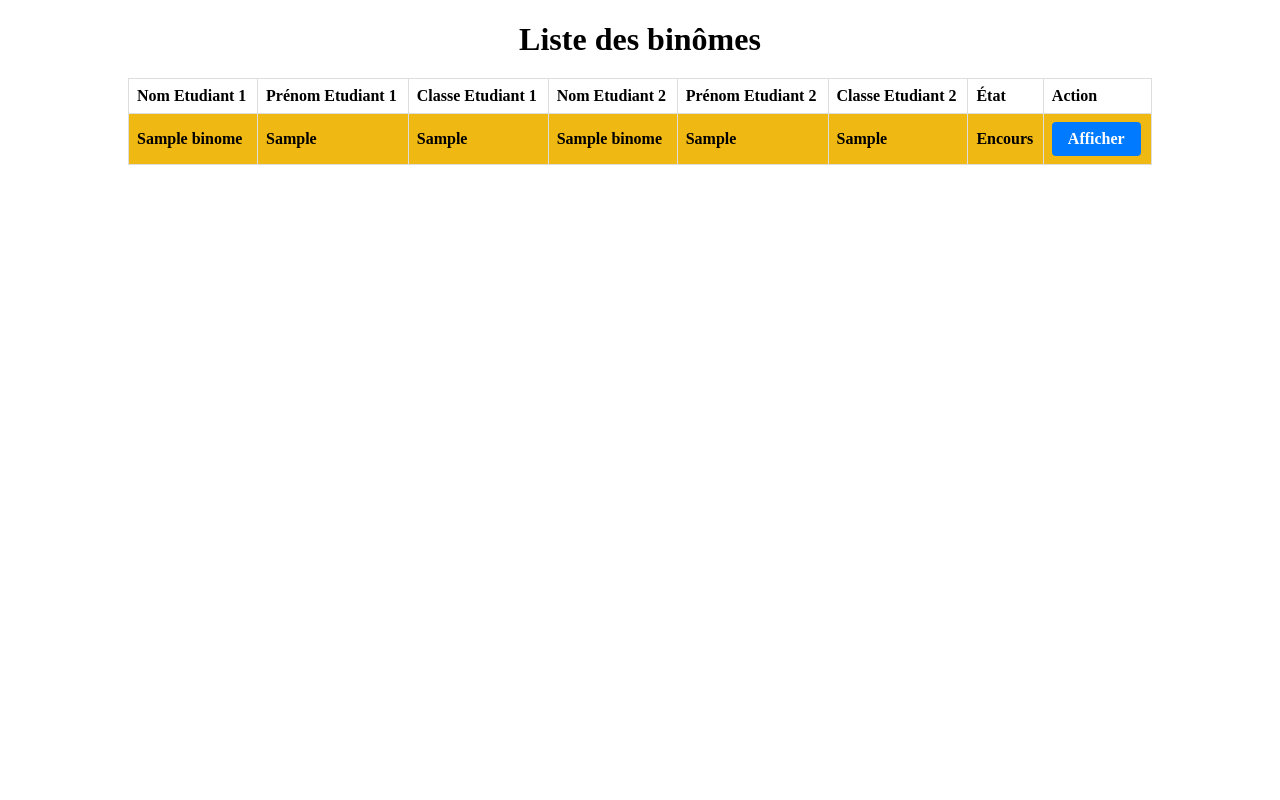
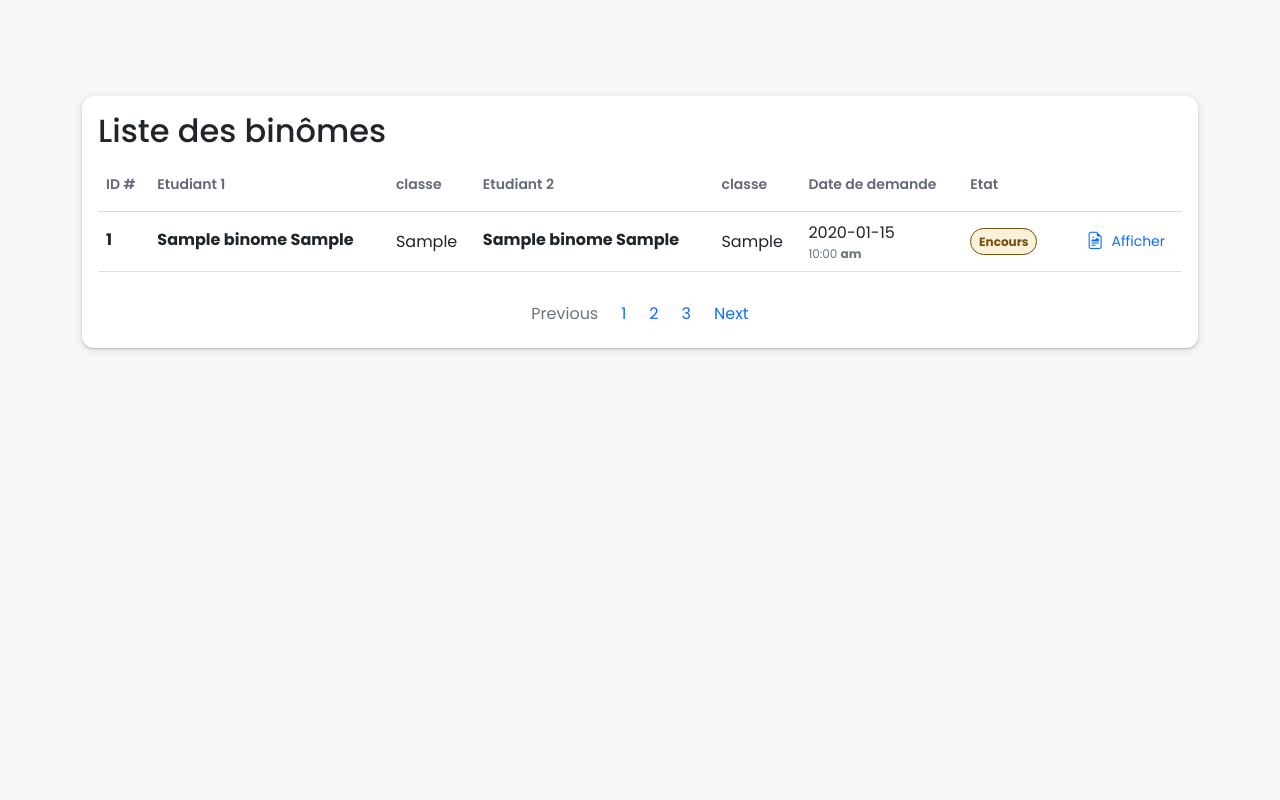
Before and after one commit to ba7louz/mini_pfe, a PHP site: template view/admin.php in a window 1280 px wide. Run offline with PHP 8.4, Linux system fonts and the light colour scheme; the template is opened without the code that fills it: most values are stand-ins (such as "Sample title", 1, 10 or a date in 2020).

Commit message:
qronqoss

```diff
--- a/view/admin.php
+++ b/view/admin.php
@@ -1,95 +1,265 @@
+<style>
+    :root {
+        --text-color: rgba(34, 42, 66, .7);
+        --success-text: #0d6832;
+        --primary-text: #273e63;
+        --warning-text: #73510d;
+        --danger-text: #A61001;
+        --success-bg: #d6f0e0;
+        --primary-bg: #dfe7f6;
+        --warning-bg: #fbf0da;
+        --danger-bg: #FFEBE9;
+        --primary-btn-text: #3b71ca;
+    }
 
-    <style>
-         body {
-            display: flex;
-            flex-direction: column;
-            align-items: center;
+    * {
+        /* color:var(--text-color); */
+        font-family: 'Open Sans', sans-serif;
+        font-family: 'Poppins', sans-serif;
+    }
+
+    .main {
+        background-color: #f5f6f8bb !important;
         height: 100vh;
-            margin: 0;
+
     }
-        h1 {
-            margin-bottom: 20px;
+
+    .text-primary {
+        color: var(--primary-btn-text) !important;
     }
-        table {
-            border-collapse: collapse;
-            width: 80%; /* Largeur du tableau */
+
+    .fw-bold {
+        font-weight: 500 !important;
     }
-        th, td {
-            border: 1px solid #dddddd;
-            text-align: left;
-            padding: 8px;
+
+    h2 {
+        font-weight: 400;
+        margin-bottom: unset;
+
     }
-        tr:nth-child(even) {
-            background-color: #f2f2f2;
+
+    .action-icon {
+        font-size: 1.08rem;
     }
-        tr:hover {
-            background-color: #dddddd;
+
+    .badge-success {
+        color: var(--success-text) !important;
+        background-color: var(--success-bg);
+        border: 1px solid;
     }
-        .btn-link {
-            display: inline-block;
-            background-color: #007bff; /* Couleur de fond */
-            color: #ffffff; /* Couleur du texte */
-            padding: 8px 16px; /* Espacement interne */
-            text-decoration: none; /* Suppression du soulignement */
-            border-radius: 4px; /* Coins arrondis */
-            transition: background-color 0.3s ease; /* Animation de transition */
+
+    .badge-primary {
+        color: var(--primary-text) !important;
+        ;
+        background-color: var(--primary-bg);
+        border: 1px solid;
     }
-        .btn-link:hover {
-            background-color: #0056b3; /* Couleur de fond au survol */
+
+    .badge-warning {
+        color: var(--warning-text) !important;
+        ;
+        background-color: var(--warning-bg);
+        border: 1px solid;
     }
-        .encours {
-            background: #f0b812 !important;
-            color: black !important;
+
+    .badge-danger {
+        color: var(--danger-text) !important;
+        ;
+        background-color: var(--danger-bg);
+        border: 1px solid;
+    }
+
+    .time {
+        font-size: .75rem;
+    }
+
+    .table-container {
+        box-shadow: 0px 1px 2px 0px rgb(60 64 67 / 25%), 0px 2px 6px 2px rgb(60 64 67 / 10%);
+        padding: 1rem;
+        border-radius: 12px;
+        background-color: white;
+    }
+
+    th {
+        padding: 1rem .5rem !important;
+        font-size: .875rem;
+        margin-bottom: 1rem !important;
+        background-color: white !important;
+        color: var(--text-color) !important;
         font-weight: 600 !important;
     }
-        .accepte {
-            background: #2eff1e !important;
-            color: white !important;
-            font-weight: 600 !important;
+
+    th:last-child {
+        border-top-right-radius: 12px;
     }
-        .refuse {
-            background: #ff1e1e !important;
-            color: white !important;
-            font-weight: 600 !important;
+
+    th:first-child {
+        border-top-left-radius: 12px;
+    }
+
+    tr td:last-child {
+        text-align: right;
+    }
+
+    .table>:not(:last-child)>:last-child>* {
+        border-bottom-color: rgba(128, 128, 128, 0.277) !important;
+
+    }
+
+    ul {
+        margin-bottom: 0rem !important;
+    }
+
+    .avatar-span {
+        width: 40px;
+        height: 40px;
+        cursor: pointer;
+        background-position: center;
+        background-repeat: no-repeat;
+        background-size: cover;
+        border-radius: 20px;
+        object-fit: fill;
+        background-image: url("https://st4.depositphotos.com/14903220/22197/v/450/depositphotos_221970610-stock-illustration-abstract-sign-avatar-icon-profile.jpg");
+    }
+
+    .btn-link {
+        font-weight: 500;
+        color: var(--primary-text);
+        /* border:1px solid #2c58a094 !important; */
+        border-radius: 8px;
+        text-decoration: underline 0.1em rgb(255, 255, 255) !important;
+        text-underline-offset: 0.2em !important;
+        transition: text-decoration-color 300ms, text-underline-offset 300ms !important;
+    }
+
+    .btn-link:hover {
+        text-decoration-color: #0d6efd !important;
+        text-underline-offset: 0.4em !important;
+    }
+
+    .logout-btn {
+        text-decoration: none;
+        font-size: 1rem;
+    }
+
+    .page-link {
+        border: unset !important;
+        color: var(--primary-btn-text)
     }
 </style>
-    <h1>Liste des binômes</h1>
-    <table>
+
+<!-- //Bootstrap CDN -->
+<link href="https://cdn.jsdelivr.net/npm/bootstrap@5.0.2/dist/css/bootstrap.min.css" rel="stylesheet" integrity="sha384-EVSTQN3/azprG1Anm3QDgpJLIm9Nao0Yz1ztcQTwFspd3yD65VohhpuuCOmLASjC" crossorigin="anonymous" />
+<!-- //Bootstrap Icons -->
+<link rel="stylesheet" href="https://cdn.jsdelivr.net/npm/bootstrap-icons@1.10.2/font/bootstrap-icons.css" />
+<!-- fonts -->
+<style>
+    @import url("https://fonts.googleapis.com/css2?family=Open+Sans:wght@300;400;500;600&family=Poppins:ital,wght@0,100;0,200;0,400;0,500;0,600;0,700;1,100;1,200;1,300;1,400;1,500;1,600;1,700&display=swap");
+</style>
+<!-- //Custom Styling -->
+
+<div class="main">
+    <div class="container">
+        <div class="main-sub row align-items-center pt-5">
+        </div>
+        <div class="table-container mt-5">
+            <div class="mb-2">
+                <h2 class="">Liste des binômes</h2>
+                <!-- <small class="text-secondary"
+                >Les demandes </small
+              > -->
+            </div>
+            <table id="mytable" class="table align-middle mb-0 bg-white">
+                <thead class="bg-light">
+                    <tr class="header-row">
+                        <th>ID #</th>
+                        <th>Etudiant 1</th>
+                        <th>classe</th>
+                        <th>Etudiant 2</th>
+                        <th>classe</th>
+                        <th>Date de demande</th>
+                        <th>Etat</th>
+                        <th></th>
+                    </tr>
+                </thead>
+                <tbody>
+
+                    <?php foreach ($binomes as $binome) : ?>
                         <tr>
-            <th>Nom Etudiant 1</th>
-            <th>Prénom Etudiant 1</th>
-            <th>Classe Etudiant 1</th>
-            <th>Nom Etudiant 2</th>
-            <th>Prénom Etudiant 2</th>
-            <th>Classe Etudiant 2</th>
-            <th>État</th>
-            <th>Action</th>
-        </tr>
-        <?php foreach ($binomes as $binome) : ?>
+                            <td>
+                                <div class="d-flex align-items-center">
+                                    <div class="">
+                                        <p class="fw-bold mb-1"><?= $binome["pfe_id"] ?></p>
+                                    </div>
+                                </div>
+                            </td>
+                            <td>
+                                <p class="fw-bold fw-normal mb-1"><?= $binome['nom1'] . " " . $binome['prenom1'] ?></p>
+                            </td>
+                            <td>
+                                <?= $binome['classe1'] ?>
+                            </td>
+                            <td>
+                                <p class="fw-bold fw-normal mb-1"><?= $binome['nom2'] . " " . $binome['prenom2'] ?></p>
+                            </td>
+                            <td>
+                                <?= $binome['classe2'] ?>
+                            </td>
 
+
+                            <td>
+                                <div class="">
+                                    <span class=""><?php echo date("Y-m-d",  strtotime($binome['DateD']));  ?></span>
+                                    <p class="time text-muted mb-0">
+                                        <?php echo date("h:i",  strtotime($binome['DateD']));  ?> <span class="fw-bold">am</span>
+                                    </p>
+                                </div>
+                            </td>
+                            <td>
                                 <?php
-            switch( $binome['validite'] ) {
-                case 0:echo "<tr class='encours' >";break;
-                case 1:echo "<tr class='accepte' >";break;
-                case -1:echo "<tr class='refuse' >";break;
+                                switch ($binome['validite']) {
+                                    case 0: {
+                                            echo "<span class='badge badge-warning rounded-pill d-inline'>Encours</span>";
+                                            break;
+                                        }
+                                    case 1: {
+                                            echo "<span class='badge badge-success rounded-pill d-inline'>Acceptée</span>";
+                                            break;
+                                        }
+                                    case -1: {
+                                            echo "<span class='badge badge-danger rounded-pill d-inline'>Refusée</span>";
+                                            break;
+                                        }
                                 }
                                 ?>
-
-            <td><?php echo $binome['nom1']; ?></td>
-            <td><?php echo $binome['prenom1']; ?></td>
-            <td><?php echo $binome['classe1']; ?></td>
-            <td><?php echo $binome['nom2']; ?></td>
-            <td><?php echo $binome['prenom2']; ?></td>
-            <td><?php echo $binome['classe2']; ?></td>
-            <?php
-                switch( $binome['validite'] ) {
-                    case 0: {echo "<td class='encours' >Encours</td>";break;}
-                    case 1:{echo "<td class='accepte' >validée</td>";break;}
-                    case -1:{echo "<td class='refuse' >refusée<td>";break;}
-                }
-            ?>
-            <td><a href="binomes.php?pfe_id=<?php echo $binome['pfe_id']; ?>" class="btn-link">Afficher</a></td>
+                            </td>
+                            <td>
+                                <button type="button" class="btn btn-link btn-sm btn-rounded text-primary">
+                                    <i class="me-1 action-icon bi bi-file-earmark-richtext text-primary"></i>
+                                    <a href="binomes.php?pfe_id=<?php echo $binome['pfe_id']; ?>" class="btn-link">Afficher</a>
+                                </button>
+                            </td>
                         </tr>
                     <?php endforeach; ?>
 
+                </tbody>
             </table>
+            <nav class="mt-4">
+                <ul class="pagination justify-content-center">
+                    <li class="page-item disabled">
+                        <a class="page-link">Previous</a>
+                    </li>
+                    <li class="page-item"><a class="page-link" href="#">1</a></li>
+                    <li class="page-item"><a class="page-link" href="#">2</a></li>
+                    <li class="page-item"><a class="page-link" href="#">3</a></li>
+                    <li class="page-item">
+                        <a class="page-link" href="#">Next</a>
+                    </li>
+                </ul>
+            </nav>
+        </div>
+    </div>
+</div>
+</div>
+</body>
+<script src="https://cdn.jsdelivr.net/npm/bootstrap@5.0.2/dist/js/bootstrap.bundle.min.js" integrity="sha384-MrcW6ZMFYlzcLA8Nl+NtUVF0sA7MsXsP1UyJoMp4YLEuNSfAP+JcXn/tWtIaxVXM" crossorigin="anonymous"></script>
```
Also changed, not shown: config/connexion.php (+19 -10 lines), controller/binomes.php (+25 -47 lines), model/pfecrud.php (+14 -5 lines). Lines whose indentation alone changed are shown as unchanged.
